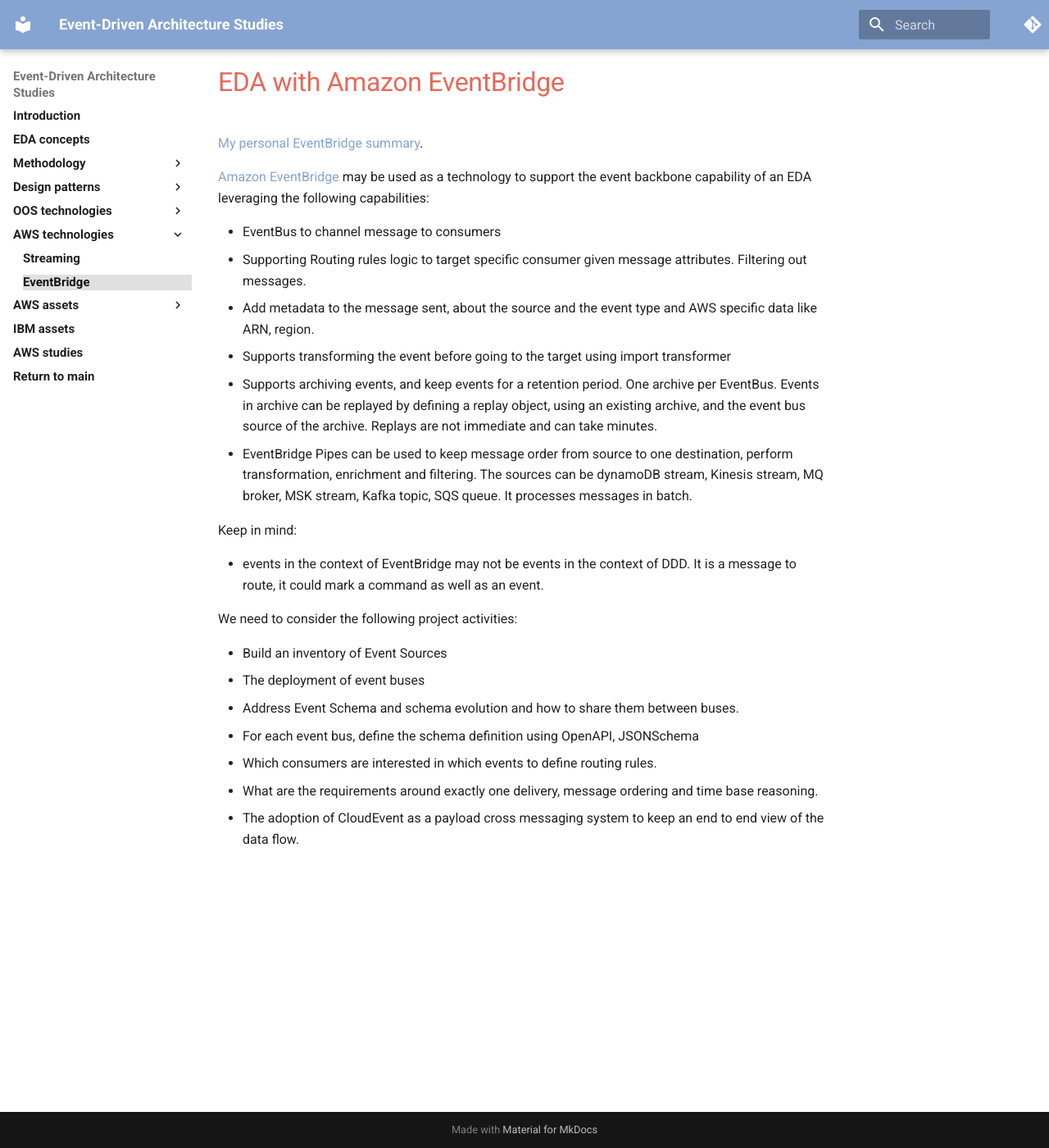
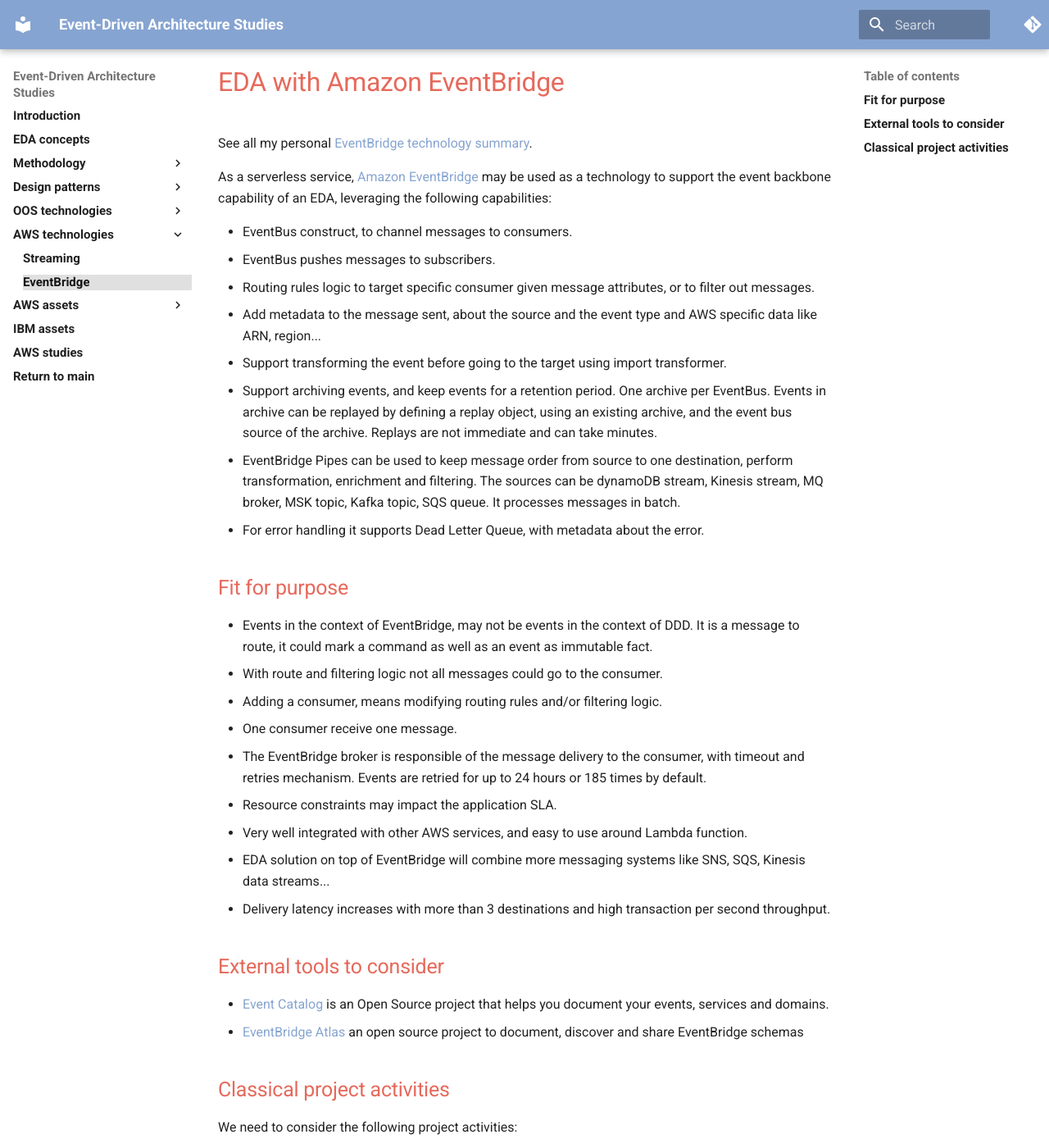
Before and after one commit to jbcodeforce/eda-studies, an MkDocs documentation site: the page built from docs/aws/eventbridge.md, in a window 1280 px wide and 1400 px high. Shown: the whole window at 82% size. Built offline with MkDocs 1.6.1 and Material for MkDocs 9.7.7, drawn with Linux system fonts in a browser that asks for light colours; comment, search, counter and statistics services are not loaded; some of the changed text lies outside the part shown.

Commit message:
modify event bridge content

```diff
--- a/docs/aws/eventbridge.md
+++ b/docs/aws/eventbridge.md
@@ -1,24 +1,43 @@
 # EDA with Amazon EventBridge
 
-[My personal EventBridge summary](https://jbcodeforce.github.io/aws-studies/serverless/eventbridge).
+See all my personal [EventBridge technology summary](https://jbcodeforce.github.io/aws-studies/serverless/eventbridge).
 
-[Amazon EventBridge](https://docs.aws.amazon.com/eventbridge/latest/userguide) may be used as a technology to support the event backbone capability of an EDA leveraging the following capabilities:
+As a serverless service, [Amazon EventBridge](https://docs.aws.amazon.com/eventbridge/latest/userguide) may be used as a technology to support the event backbone capability of an EDA, leveraging the following capabilities:
 
-- EventBus to channel message to consumers
-- Supporting Routing rules logic to target specific consumer given message attributes. Filtering out messages.
-- Add metadata to the message sent, about the source and the event type and AWS specific data like ARN, region.
-- Supports transforming the event before going to the target using import transformer
-- Supports archiving events, and keep events for a retention period. One archive per EventBus. Events in archive can be replayed by defining a replay object, using an existing archive, and the event bus source of the archive. Replays are not immediate and can take minutes.
-- EventBridge Pipes can be used to keep message order from source to one destination, perform transformation, enrichment and filtering. The sources can be dynamoDB stream, Kinesis stream, MQ broker, MSK stream, Kafka topic, SQS queue. It processes messages in batch.
+- EventBus construct, to channel messages to consumers.
+- EventBus pushes messages to subscribers.
+- Routing rules logic to target specific consumer given message attributes, or to filter out messages.
+- Add metadata to the message sent, about the source and the event type and AWS specific data like ARN, region...
+- Support transforming the event before going to the target using import transformer.
+- Support archiving events, and keep events for a retention period. One archive per EventBus. Events in archive can be replayed by defining a replay object, using an existing archive, and the event bus source of the archive. Replays are not immediate and can take minutes.
+- EventBridge Pipes can be used to keep message order from source to one destination, perform transformation, enrichment and filtering. The sources can be dynamoDB stream, Kinesis stream, MQ broker, MSK topic, Kafka topic, SQS queue. It processes messages in batch.
+- For error handling it supports Dead Letter Queue, with metadata about the error.
 
-Keep in mind:
+## Fit for purpose
 
-- events in the context of EventBridge may not be events in the context of DDD. It is a message to route, it could mark a command as well as an event.
+- Events in the context of EventBridge, may not be events in the context of DDD. It is a message to route, it could mark a command as well as an event as immutable fact.
+- With route and filtering logic not all messages could go to the consumer.
+- Adding a consumer, means modifying routing rules and/or filtering logic.
+- One consumer receive one message.
+- The EventBridge broker is responsible of the message delivery to the consumer, with timeout and retries mechanism. Events are retried for up to 24 hours or 185 times by default.
+- Resource constraints may impact the application SLA.
+- Very well integrated with other AWS services, and easy to use around Lambda function.
+- EDA solution on top of EventBridge will combine more messaging systems like SNS, SQS, Kinesis data streams...
+- Delivery latency increases with more than 3 destinations and high transaction per second throughput.
+
+## External tools to consider
+
+* [Event Catalog](https://www.eventcatalog.dev/) is an Open Source project that helps you document your events, services and domains.
+* [EventBridge Atlas](https://eventbridge-atlas.netlify.app/) an open source project to document, discover and share EventBridge schemas
+
+## Classical project activities
 
 We need to consider the following project activities:
 
 * Build an inventory of Event Sources
-* The deployment of event buses
+* Review non-functional requirements
+* Define what event buses are and schema definition of the message
+* Assess where to deploy event buses
 * Address Event Schema and schema evolution and how to share them between buses.
 * For each event bus, define the schema definition using OpenAPI, JSONSchema
 * Which consumers are interested in which events to define routing rules.
```
Also changed, not shown: docs/eda.md (+21 -16 lines).
